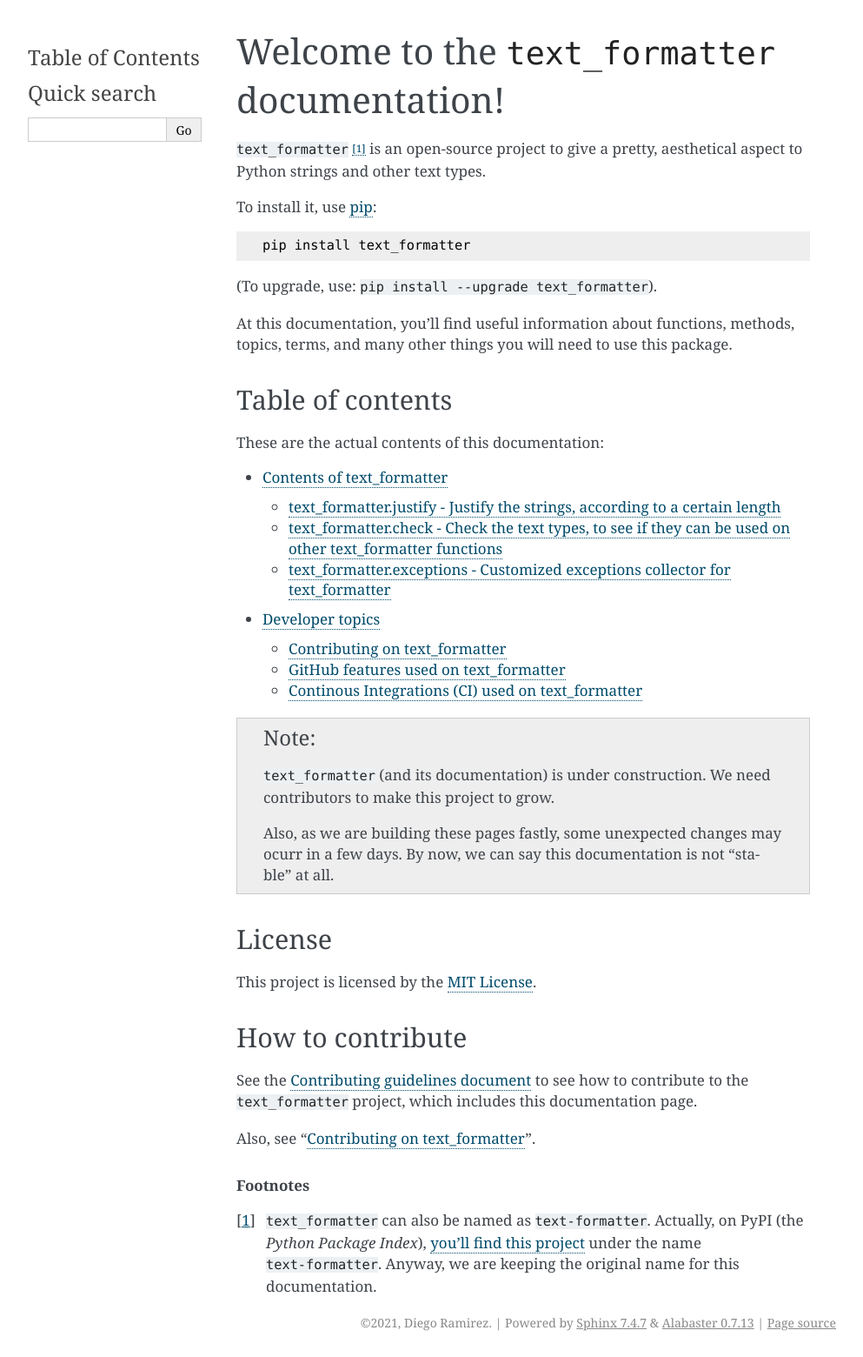
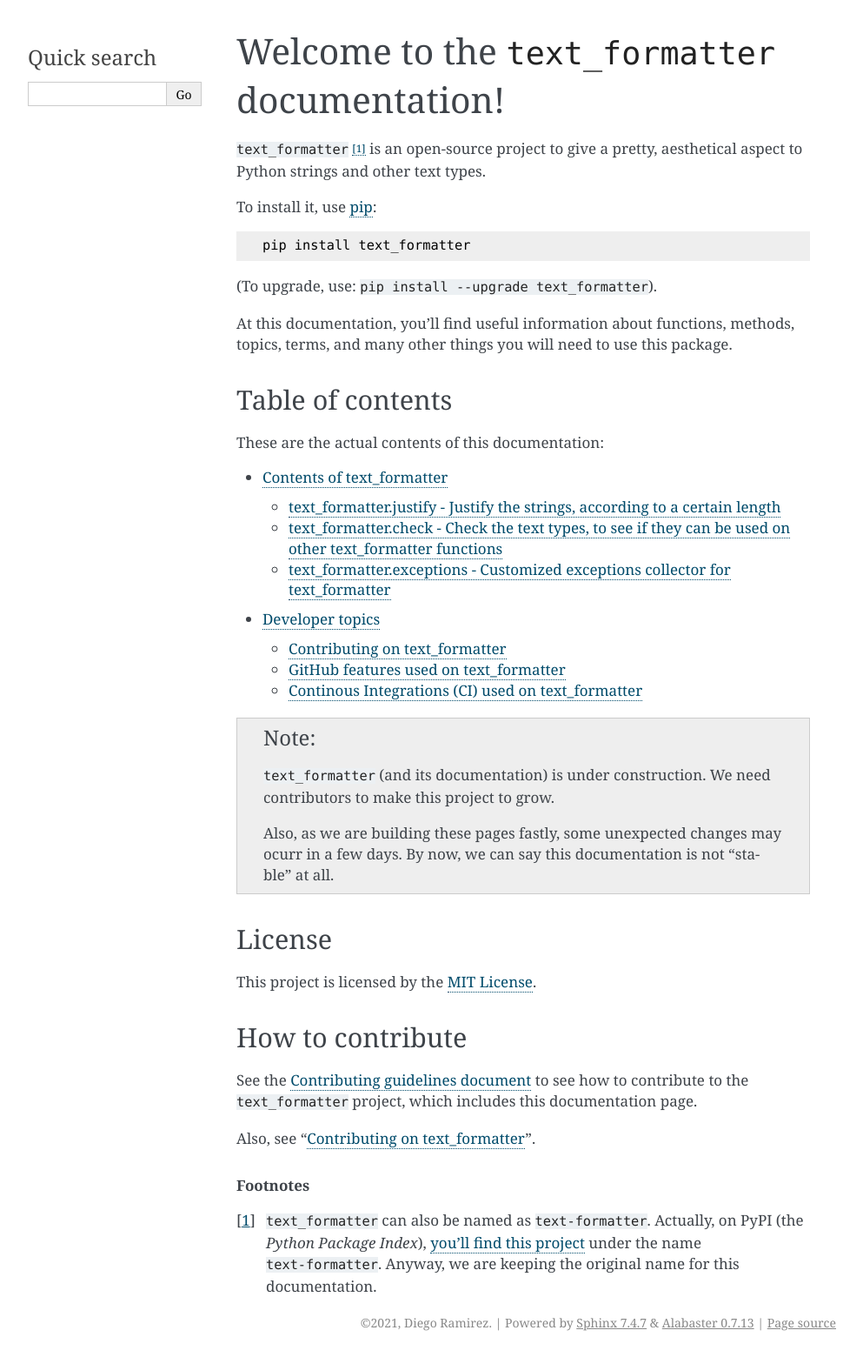
Before and after one commit to DiddiLeija/text_formatter, a Sphinx documentation site: the page built from docs/index.rst, in a window 1280 px wide. Shown: the whole page at 87% size, without its empty margins (148-1141 px from the left). Built offline with Sphinx 7.4.7, drawn with Linux system fonts in a browser that asks for light colours.

Commit message:
Update conf.py
Remove some of the HTML sidebars (they were not rendered).

```diff
--- a/docs/conf.py
+++ b/docs/conf.py
@@ -18,4 +18,4 @@ project = "text_formatter"
 author = "Diego Ramirez"
 copyright = "2021, Diego Ramirez"
 
-html_sidebars = {"**": ["globaltoc.html", "relations.html", "searchbox.html"]}
+html_sidebars = {"**": ["searchbox.html"]}
```
